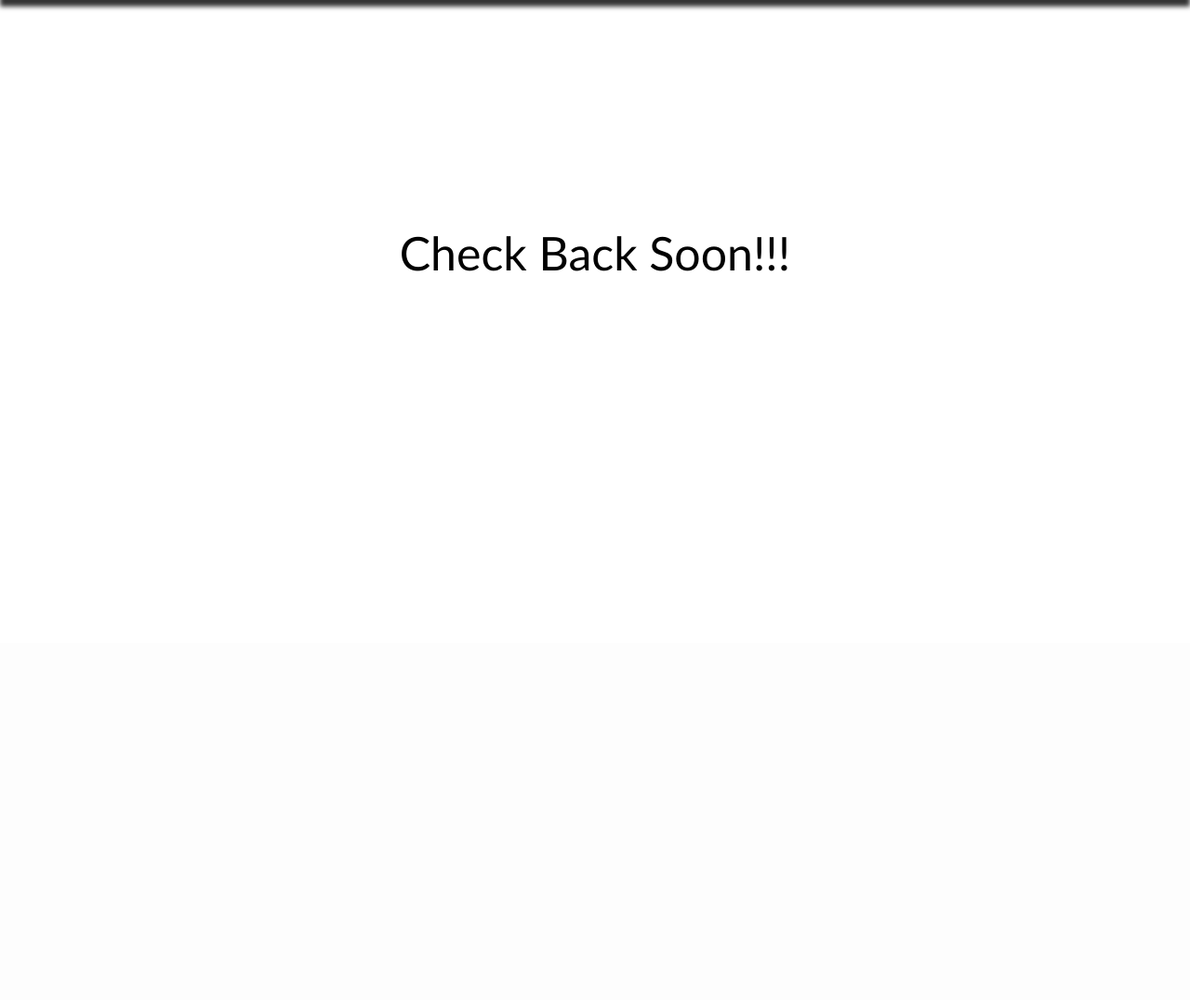
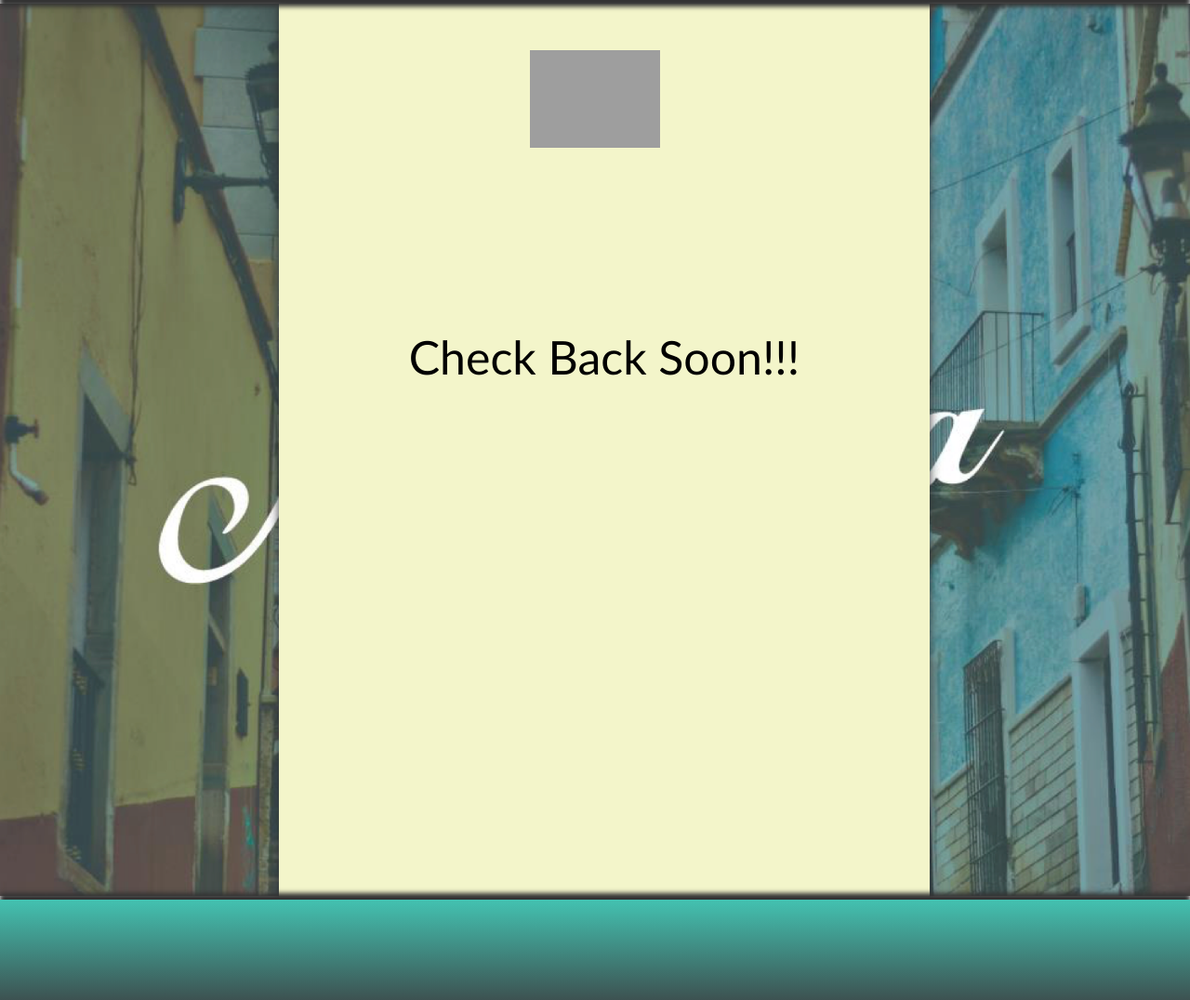
Before and after one commit to Grambodeen/Tia-Lindas-Site, a PHP site: page /events.html in a window 1280 px wide. Shown: the part 108-1184 px from the top of the page at 93% size. Before the commit the page ends 400 px from the top, so only its background shows below. Run offline with PHP 8.4, Linux system fonts and the light colour scheme; grey boxes are pictures that could not be loaded.

Commit message:
events page & product page

```diff
--- a/events.html
+++ b/events.html
@@ -18,8 +18,18 @@
         <li><a href="events.html">Events</a></li>
     </ul>
 </nav>
-<div class="event-text">
+<div class="bg-container">
+	<img class="event-image" src="images/pitch-image.png" alt="html5"/>
+	<div class="middle-strip">
+		<img class="event-shaker" src="images/shake-it.png"/>
+		<div class="event-text">
 	<p>Check Back Soon!!!</p>
 </div>
+	</div>
+</div>
+
+<div class="btm-nav">
+
+   </div>
 	</body>
 </html>
--- a/style4.css
+++ b/style4.css
@@ -23,6 +23,53 @@
 	-moz-background-size: cover;
 	-o-background-size: cover;
 	background-size: cover;
+}
+
+.event-image {
+	width: 100%;
+	background-repeat: repeat;
+	position: relative;
+	z-index: -1;
+	-webkit-background-size: cover;
+	-moz-background-size: cover;
+	-o-background-size: cover;
+	background-size: cover;
+}
+
+.middle-strip {
+	height: 1000px;
+	width: 700px;
+	background-color: #f3f5ca;
+	position: absolute;
+	top: 0;
+	left: 300px;
+	box-shadow: 0 0 10px 0 #333;
+	z-index: -1;
+}
+
+.event-shaker {
+	position: absolute;
+	top: 50px;
+	left: 270px;
+	width: 20%;
+	z-index: -1;
+}
+
+.product-sidebar-left {
+	position: absolute;
+	font-family: coloniab;
+	top: 8em;
+	left: 10px;
+	width: 300px;
+	z-index: -1;
+}
+
+.product-list-img {
+	position: absolute;
+	top: 50px;
+	left: 20px;
+	width: 20%;
+	z-index: -1;
 }
 
 .landing-img-lrg {
@@ -135,9 +182,9 @@
 	width: 50%;
 	background: no-repeat center center no-repeat;
 	position: relative;
+	box-shadow: 0 0 10px 0 #333;
 	z-index: -1;
 	margin-top: 7em;
-	background-repeat: no-repeat;
 	-webkit-background-size: contain;
 	-moz-background-size: contain;
 	-o-background-size: contain;
```
Also changed, not shown: product.html (+7 -0 lines), 2 other files.
